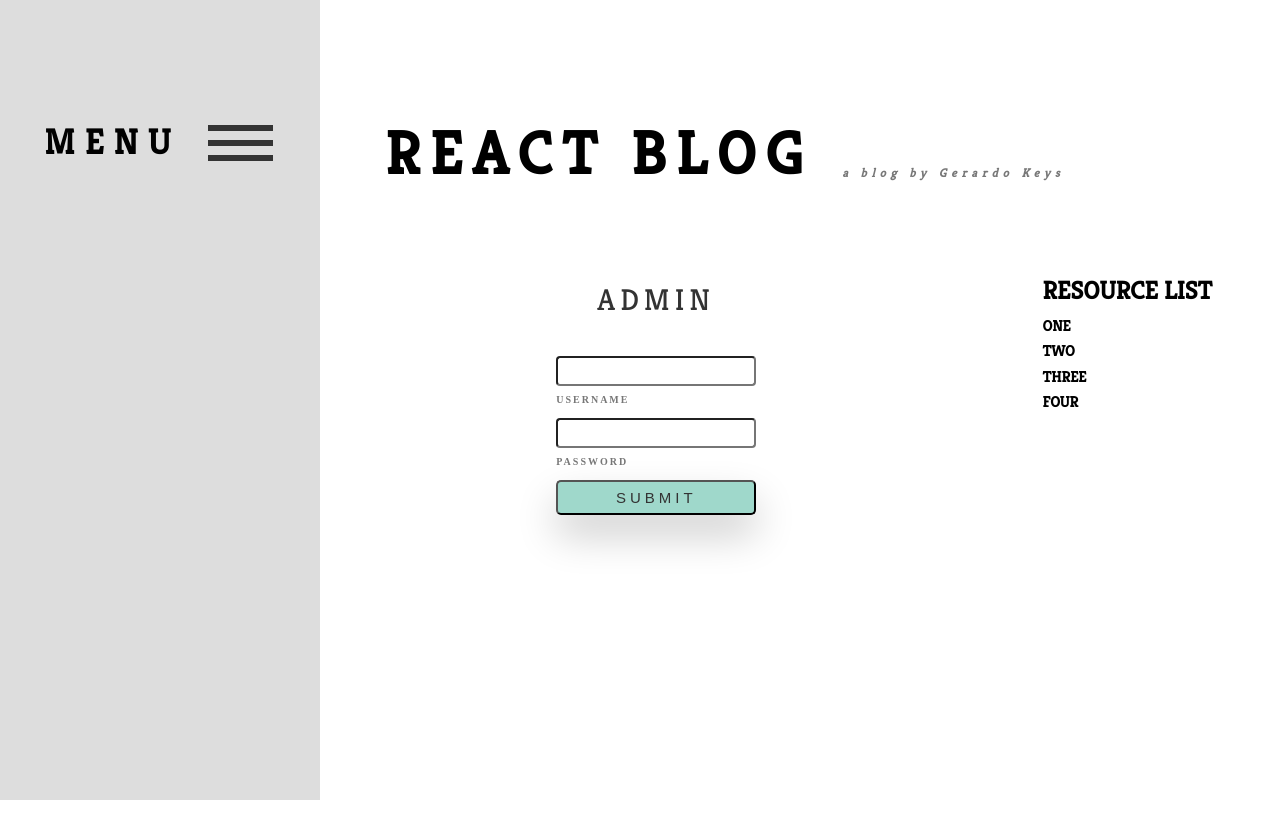
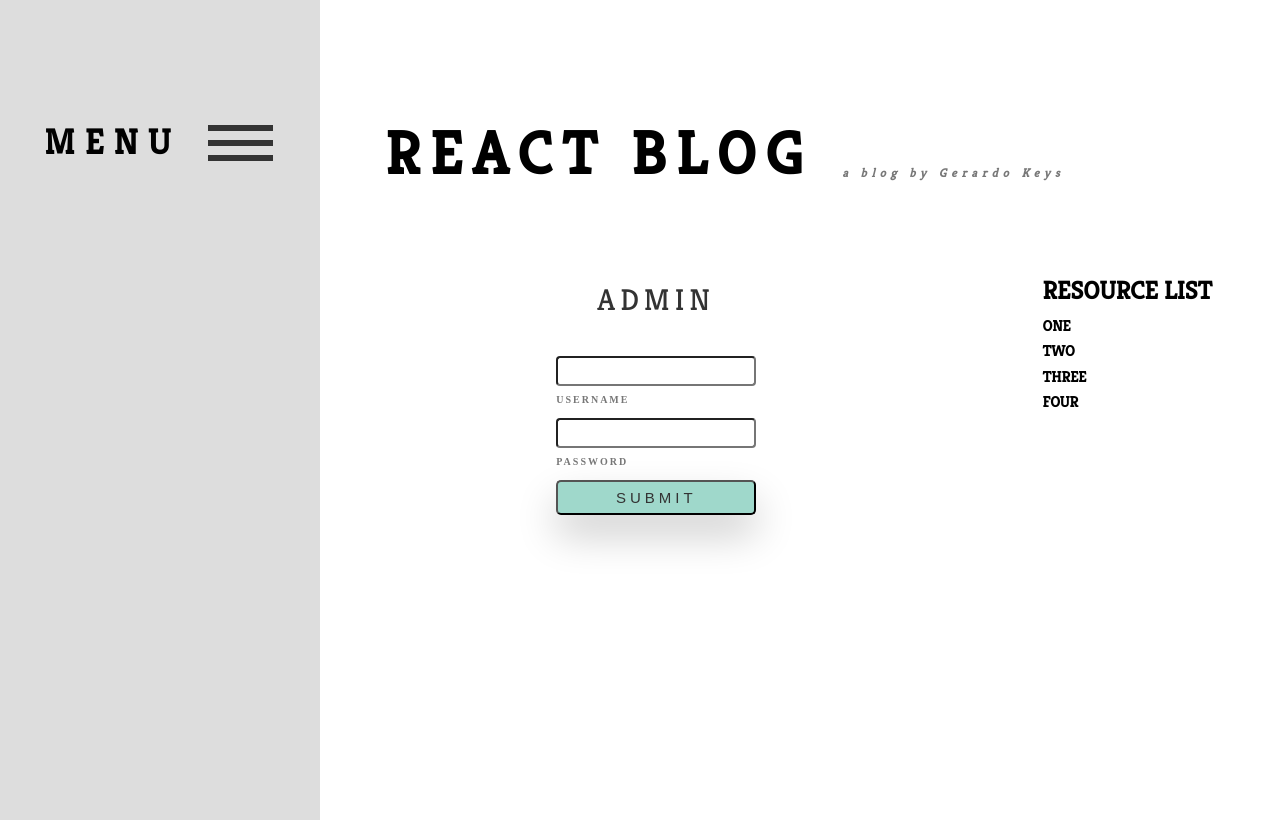
Before and after one commit to rayzon1/personal-blog-gkeys, a React (Create React App) app: page /signin in a window 1280 px wide. Built offline with nearby package versions, Linux system fonts and the light colour scheme; a small style sheet from the web is missing; a web font is replaced by a local one.

Commit message:
deleted favicon, edited menubar size in layout scss

```diff
--- a/public/index.html
+++ b/public/index.html
@@ -2,7 +2,7 @@
 <html lang="en">
   <head>
     <meta charset="utf-8" />
-    <link rel="icon" href="%PUBLIC_URL%/favicon.ico" />
+    <!-- <link rel="icon" href="%PUBLIC_URL%/favicon.ico" /> -->
     <meta name="viewport" content="width=device-width, initial-scale=1" />
     <meta name="theme-color" content="#000000" />
     <meta
@@ -27,7 +27,7 @@
       work correctly both with client-side routing and a non-root public URL.
       Learn how to configure a non-root public URL by running `npm run build`.
     -->
-    <title>React Redux App</title>
+    <title>React Journey</title>
   </head>
   <body>
     <noscript>You need to enable JavaScript to run this app.</noscript>
--- a/src/sass/layouts/_home.scss
+++ b/src/sass/layouts/_home.scss
@@ -19,7 +19,6 @@
         &--1 {
             flex: 1;
             background-color: $color-grey-light;
-            height: 100vh;
         }
         &--2 {
             flex: 3;
```
Also changed, not shown: 1 other file (tests, documents, lock files or other folders).
